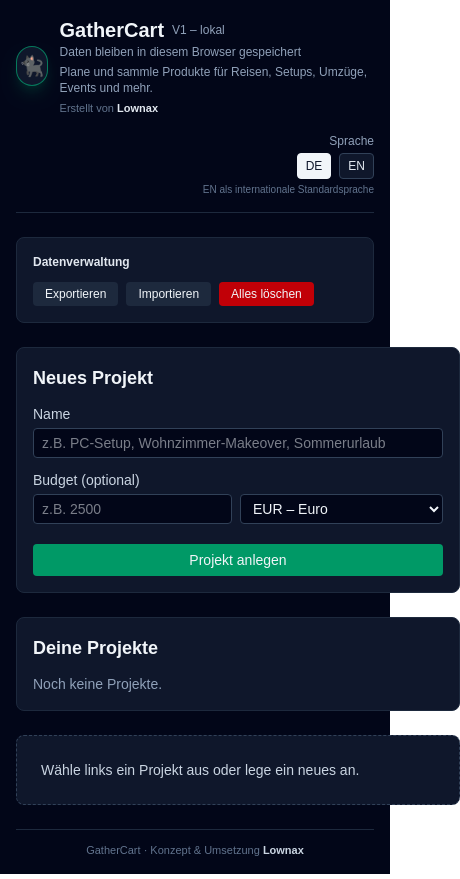
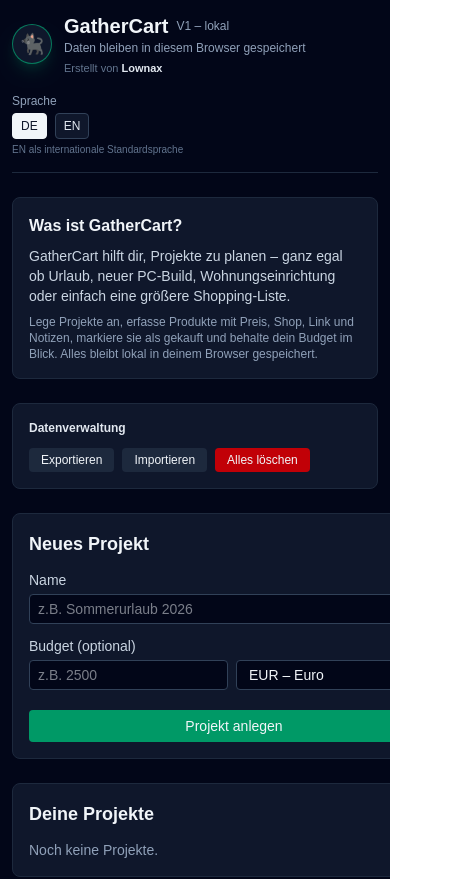
Before and after one commit to Lownax/gathercart, a Next.js app: page / in a window 390 px wide. Shown: the top 879 px of the page, 460 px wide, since content can reach past the window. Built offline with nearby package versions, Linux system fonts and the light colour scheme.

Commit message:
Fix mobile layout and horizontal scrolling

```diff
--- a/app/page.tsx
+++ b/app/page.tsx
@@ -96,7 +96,6 @@ export default function Home() {
     if (raw) {
       try {
         const saved: Project[] = JSON.parse(raw);
-        // Fallback: falls alte Daten keine currency haben
         const normalized = saved.map((p) => ({
           ...p,
           currency: p.currency || "EUR",
@@ -188,7 +187,9 @@ export default function Home() {
 
     setProjects((prev) =>
       prev.map((p) =>
-        p.id === selectedProject.id ? { ...p, items: [...p.items, newItem] } : p
+        p.id === selectedProject.id
+          ? { ...p, items: [...p.items, newItem] }
+          : p
       )
     );
 
@@ -524,73 +525,6 @@ export default function Home() {
     setSelectedProjectId(newProjectId);
   }
 
-  // Export / Import / Reset
-  function handleExport() {
-    const data = {
-      version: 1,
-      projects,
-    };
-    const json = JSON.stringify(data, null, 2);
-    const blob = new Blob([json], { type: "application/json" });
-    const url = URL.createObjectURL(blob);
-    const a = document.createElement("a");
-    a.href = url;
-    a.download = "gathercart-data.json";
-    document.body.appendChild(a);
-    a.click();
-    a.remove();
-    URL.revokeObjectURL(url);
-  }
-
-  function handleImport(e: React.ChangeEvent<HTMLInputElement>) {
-    const file = e.target.files?.[0];
-    if (!file) return;
-
-    const reader = new FileReader();
-    reader.onload = (ev) => {
-      try {
-        const text = ev.target?.result as string;
-        const parsed = JSON.parse(text);
-        let importedProjects: Project[];
-
-        if (Array.isArray(parsed)) {
-          importedProjects = parsed;
-        } else if (parsed && Array.isArray(parsed.projects)) {
-          importedProjects = parsed.projects;
-        } else {
-          throw new Error("Ungültiges Format");
-        }
-
-        const normalized = importedProjects.map((p, pi) => ({
-          ...p,
-          id: p.id ?? pi + 1,
-          currency: p.currency || "EUR",
-          items: (p.items || []).map((item: any, index: number) => ({
-            ...item,
-            id: item.id ?? index + 1,
-          })),
-        }));
-
-        setProjects(normalized);
-        setSelectedProjectId(normalized[0]?.id ?? null);
-        e.target.value = "";
-        alert(
-          language === "de"
-            ? "Daten erfolgreich importiert."
-            : "Data imported successfully."
-        );
-      } catch (err) {
-        console.error(err);
-        alert(
-          language === "de"
-            ? "Import fehlgeschlagen. Datei ungültig?"
-            : "Import failed. Invalid file?"
-        );
-      }
-    };
-    reader.readAsText(file);
-  }
-
   function handleResetAll() {
     const ok = window.confirm(
       language === "de"
@@ -607,7 +541,7 @@ export default function Home() {
   }
 
   return (
-    <main className="min-h-screen bg-slate-950 text-slate-100 p-4">
+    <main className="min-h-screen bg-slate-950 text-slate-100 p-3 sm:p-4 overflow-x-hidden">
       <div className="max-w-5xl mx-auto space-y-6">
         {/* Header mit Panther-Lownax-Branding */}
         <header className="border-b border-slate-800 pb-4 flex flex-col gap-4 sm:flex-row sm:items-center sm:justify-between">
@@ -631,12 +565,6 @@ export default function Home() {
                   "Data stays in this browser"
                 )}
               </span>
-              <span className="block text-xs text-slate-400 mt-1">
-                {tr(
-                  "Plane und sammle Produkte für Reisen, Setups, Umzüge, Events und mehr.",
-                  "Plan and organize items for trips, setups, moves, events and more."
-                )}
-              </span>
               <span className="block text-[11px] text-slate-500 mt-1">
                 {tr("Erstellt von", "Created by")}{" "}
                 <span className="font-semibold text-slate-200">Lownax</span>
@@ -644,10 +572,8 @@ export default function Home() {
             </div>
           </div>
 
-          <div className="flex flex-col items-end gap-1 text-xs">
-            <span className="text-slate-400">
-              {tr("Sprache", "Language")}
-            </span>
+          <div className="flex flex-col items-start sm:items-end gap-1 text-xs">
+            <span className="text-slate-400">{tr("Sprache", "Language")}</span>
             <div className="flex items-center gap-2">
               <button
                 onClick={() => setLanguage("de")}
@@ -679,6 +605,25 @@ export default function Home() {
           </div>
         </header>
 
+        {/* Kurze Beschreibung */}
+        <section className="bg-slate-900 border border-slate-800 rounded-lg p-4 text-sm space-y-2">
+          <h2 className="text-base sm:text-lg font-semibold">
+            {tr("Was ist GatherCart?", "What is GatherCart?")}
+          </h2>
+          <p className="text-slate-300">
+            {tr(
+              "GatherCart hilft dir, Projekte zu planen – ganz egal ob Urlaub, neuer PC-Build, Wohnungseinrichtung oder einfach eine größere Shopping-Liste.",
+              "GatherCart helps you plan projects – whether it’s a vacation, new PC build, home setup, or just a bigger shopping list."
+            )}
+          </p>
+          <p className="text-slate-400 text-xs sm:text-sm">
+            {tr(
+              "Lege Projekte an, erfasse Produkte mit Preis, Shop, Link und Notizen, markiere sie als gekauft und behalte dein Budget im Blick. Alles bleibt lokal in deinem Browser gespeichert.",
+              "Create projects, add items with price, shop, link and notes, mark them as purchased and keep an eye on your budget. Everything stays locally in your browser."
+            )}
+          </p>
+        </section>
+
         {/* Daten-Tools: Export / Import / Reset */}
         <section className="bg-slate-900 border border-slate-800 rounded-lg p-4 text-xs flex flex-wrap gap-3 items-center justify-between">
           <div className="font-semibold text-slate-200">
@@ -686,7 +631,19 @@ export default function Home() {
           </div>
           <div className="flex flex-wrap gap-2">
             <button
-              onClick={handleExport}
+              onClick={() => {
+                const data = { version: 1, projects };
+                const json = JSON.stringify(data, null, 2);
+                const blob = new Blob([json], { type: "application/json" });
+                const url = URL.createObjectURL(blob);
+                const a = document.createElement("a");
+                a.href = url;
+                a.download = "gathercart-data.json";
+                document.body.appendChild(a);
+                a.click();
+                a.remove();
+                URL.revokeObjectURL(url);
+              }}
               className="px-3 py-1 rounded bg-slate-800 hover:bg-slate-700"
             >
               {tr("Exportieren", "Export")}
@@ -697,7 +654,54 @@ export default function Home() {
                 type="file"
                 accept="application/json"
                 className="hidden"
-                onChange={handleImport}
+                onChange={(e: React.ChangeEvent<HTMLInputElement>) => {
+                  const file = e.target.files?.[0];
+                  if (!file) return;
+
+                  const reader = new FileReader();
+                  reader.onload = (ev) => {
+                    try {
+                      const text = ev.target?.result as string;
+                      const parsed = JSON.parse(text);
+                      let importedProjects: Project[];
+
+                      if (Array.isArray(parsed)) {
+                        importedProjects = parsed;
+                      } else if (parsed && Array.isArray(parsed.projects)) {
+                        importedProjects = parsed.projects;
+                      } else {
+                        throw new Error("Ungültiges Format");
+                      }
+
+                      const normalized = importedProjects.map((p, pi) => ({
+                        ...p,
+                        id: p.id ?? pi + 1,
+                        currency: p.currency || "EUR",
+                        items: (p.items || []).map((item: any, index: number) => ({
+                          ...item,
+                          id: item.id ?? index + 1,
+                        })),
+                      }));
+
+                      setProjects(normalized);
+                      setSelectedProjectId(normalized[0]?.id ?? null);
+                      e.target.value = "";
+                      alert(
+                        language === "de"
+                          ? "Daten erfolgreich importiert."
+                          : "Data imported successfully."
+                      );
+                    } catch (err) {
+                      console.error(err);
+                      alert(
+                        language === "de"
+                          ? "Import fehlgeschlagen. Datei ungültig?"
+                          : "Import failed. Invalid file?"
+                      );
+                    }
+                  };
+                  reader.readAsText(file);
+                }}
               />
             </label>
             <button
@@ -727,8 +731,8 @@ export default function Home() {
                     value={projectName}
                     onChange={(e) => setProjectName(e.target.value)}
                     placeholder={tr(
-                      "z.B. PC-Setup, Wohnzimmer-Makeover, Sommerurlaub",
-                      "e.g. PC setup, living room makeover, summer trip"
+                      "z.B. Sommerurlaub 2026",
+                      "e.g. Summer vacation 2026"
                     )}
                   />
                 </div>
@@ -888,7 +892,7 @@ export default function Home() {
 
                       <form
                         onSubmit={handleUpdateProjectName}
-                        className="flex gap-2 items-center text-xs mb-3"
+                        className="flex flex-col sm:flex-row gap-2 items-stretch sm:items-center text-xs mb-3"
                       >
                         <input
                           className="flex-1 px-2 py-1 rounded bg-slate-950 border border-slate-700"
@@ -969,7 +973,7 @@ export default function Home() {
                     </div>
 
                     {/* Budget & Currency bearbeiten */}
-                    <div className="text-xs text-right space-y-1 w-40">
+                    <div className="text-xs text-right space-y-1 w-40 hidden sm:block">
                       <form
                         onSubmit={handleUpdateProjectMeta}
                         className="space-y-1"
@@ -1065,8 +1069,8 @@ export default function Home() {
                         value={itemName}
                         onChange={(e) => setItemName(e.target.value)}
                         placeholder={tr(
-                          "z.B. Flug, Hotel, Monitor, Kamera",
-                          "e.g. flight, hotel, monitor, camera"
+                          "z.B. Monitor 27 Zoll",
+                          "e.g. 27\" monitor"
                         )}
                       />
                     </div>
@@ -1079,8 +1083,8 @@ export default function Home() {
                         value={itemShop}
                         onChange={(e) => setItemShop(e.target.value)}
                         placeholder={tr(
-                          "z.B. MediaMarkt, Amazon, Airline...",
-                          "e.g. Amazon, local store, airline..."
+                          "z.B. Amazon, MediaMarkt...",
+                          "e.g. Amazon, local shop..."
                         )}
                       />
                     </div>
@@ -1107,7 +1111,7 @@ export default function Home() {
                         type="number"
                         value={itemPrice}
                         onChange={(e) => setItemPrice(e.target.value)}
-                        placeholder={tr("z.B. 980", "e.g. 980")}
+                        placeholder={tr("z.B. 199", "e.g. 199")}
                       />
                     </div>
                     <div className="flex flex-col gap-1">
@@ -1131,8 +1135,8 @@ export default function Home() {
                         value={itemNote}
                         onChange={(e) => setItemNote(e.target.value)}
                         placeholder={tr(
-                          "z.B. Rabattcode, Lieferzeit, Alternativen...",
-                          "e.g. discount code, delivery time, alternatives..."
+                          "z.B. Alternative Produktidee, Lieferzeit, Variante...",
+                          "e.g. alternative product, delivery time, variant..."
                         )}
                       />
                     </div>
@@ -1279,8 +1283,8 @@ export default function Home() {
                     )}
 
                   {filteredItems.length > 0 && (
-                    <div className="overflow-x-auto">
-                      <table className="w-full text-sm border-collapse">
+                    <div className="-mx-4 sm:mx-0 overflow-x-auto">
+                      <table className="min-w-full text-sm border-collapse">
                         <thead>
                           <tr className="border-b border-slate-700">
                             <th className="text-left py-1 pr-2">✓</th>
```
